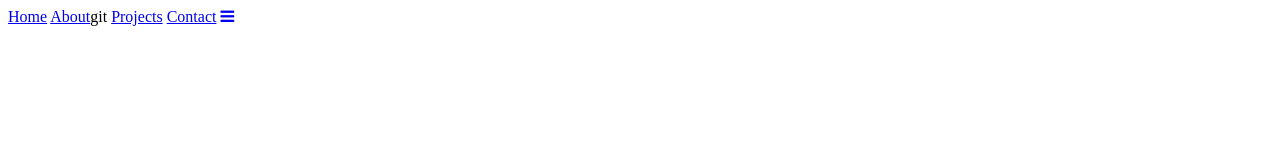
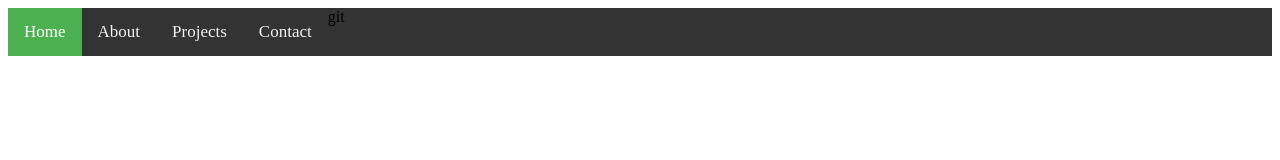
Before and after one commit to Gweezdo/FCC_RWD_Project5, a plain HTML site: page index.html in a window 1280 px wide. Drawn offline with Linux system fonts and the light colour scheme.

Commit message:
Update Header elements

```diff
--- a/index.html
+++ b/index.html
@@ -5,6 +5,7 @@
     <meta name="viewport" content="width=device-width, initial-scale=1.0">
     <meta http-equiv="X-UA-Compatible" content="ie=edge">
     <link rel="stylesheet" href="https://stackpath.bootstrapcdn.com/font-awesome/4.7.0/css/font-awesome.min.css">
+    <link rel="stylesheet" href="style.css">
     <title>Document</title>
 </head>
 
@@ -14,7 +15,7 @@
 <div class="topnav" id="myTopnav">
     <a href="#home" class="active">Home</a>
     <a href="#about">About</a>git
-    <a href="#projects">Projects</a>
+    <a href="#projects" id="projects">Projects</a>
     <a href="#contact">Contact</a>
     <a href="javascript:void(0);" class="icon" onclick="myFunction()">
       <i class="fa fa-bars"></i>
@@ -24,5 +25,10 @@
 </header>
 <body>
 
+
+    <script src="https://cdn.freecodecamp.org/testable-projects-fcc/v1/bundle.js"></script>
+    <script src="main.js"></script>
 </body>
+
+
 </html>
--- a/style.css
+++ b/style.css
@@ -0,0 +1,33 @@
+/* Add a black background color to the top navigation */
+.topnav {
+    background-color: #333;
+    overflow: hidden;
+  }
+
+  /* Style the links inside the navigation bar */
+  .topnav a {
+    float: left;
+    display: block;
+    color: #f2f2f2;
+    text-align: center;
+    padding: 14px 16px;
+    text-decoration: none;
+    font-size: 17px;
+  }
+
+  /* Change the color of links on hover */
+  .topnav a:hover {
+    background-color: #ddd;
+    color: black;
+  }
+
+  /* Add an active class to highlight the current page */
+  .topnav a.active {
+    background-color: #4CAF50;
+    color: white;
+  }
+
+  /* Hide the link that should open and close the topnav on small screens */
+  .topnav .icon {
+    display: none;
+  }
```
